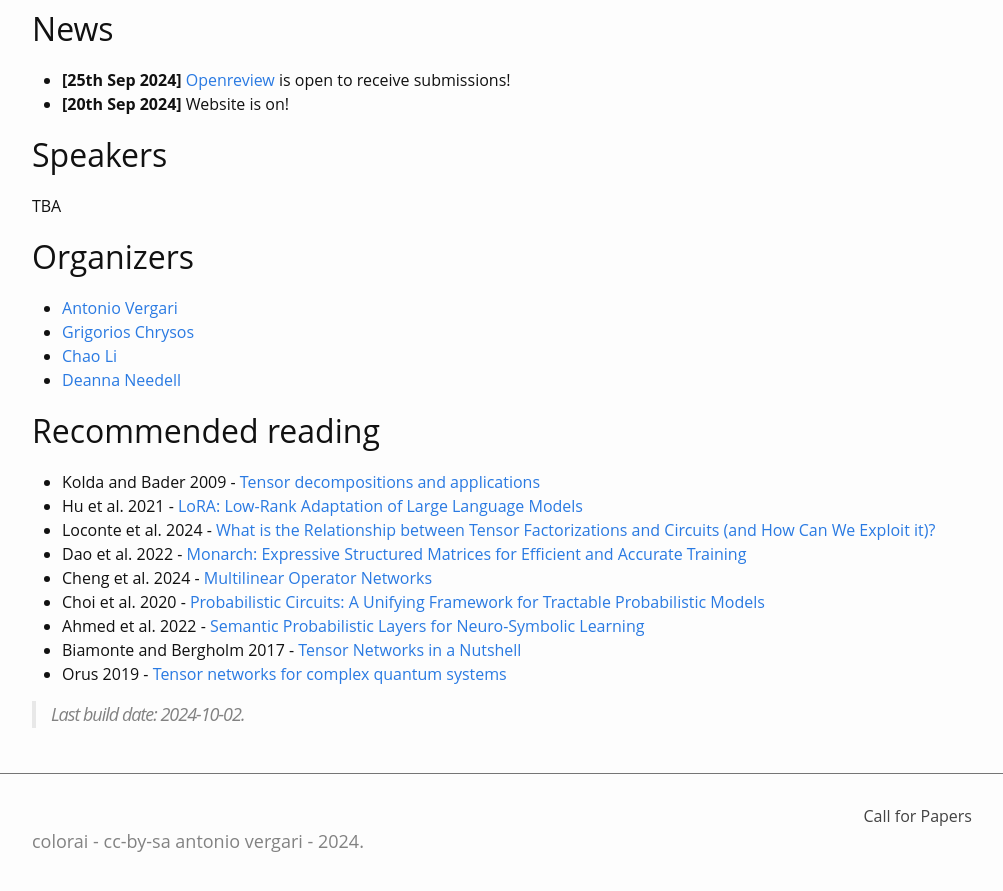
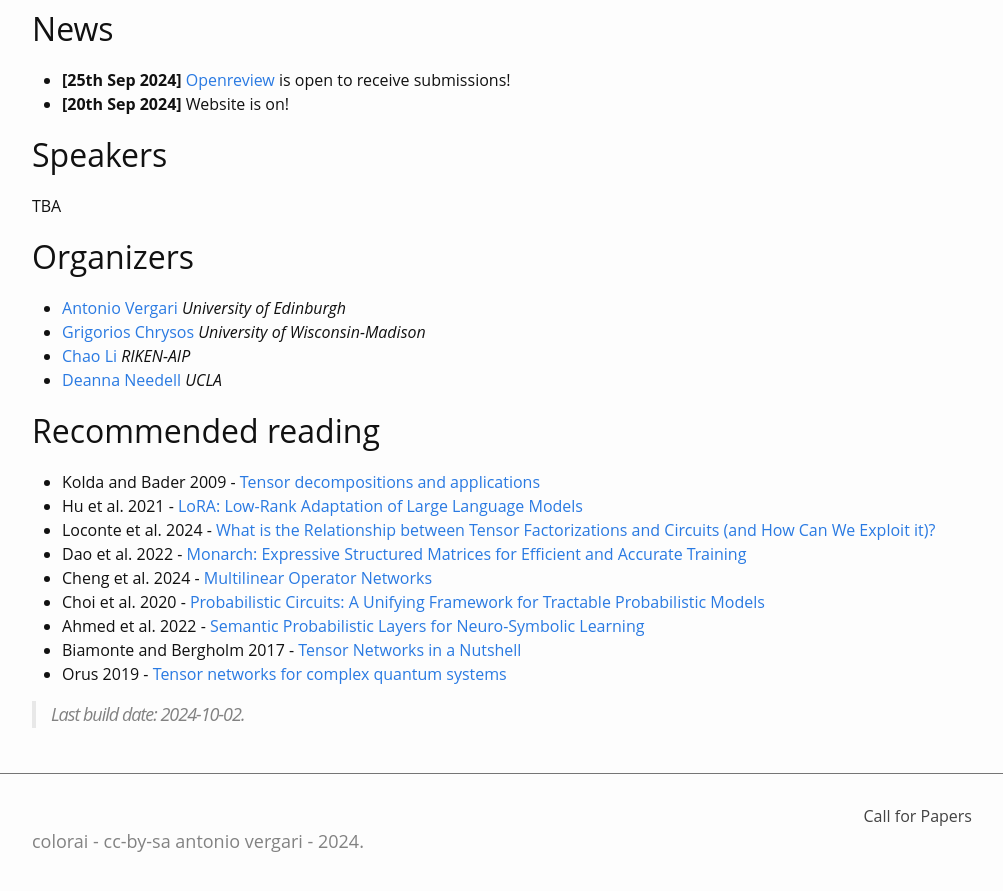
Before and after one commit to april-tools/colorai, a Jekyll site: the page built from index.md, in a window 1280 px wide and 900 px high, scrolled down 835 px. Shown: the top 891 px of the window, without its empty margins (138-1141 px from the left). Built offline with Jekyll 4.4.1, drawn with Linux system fonts in a browser that asks for light colours; some web fonts are replaced.

Commit message:
Affiliations

```diff
--- a/index.md
+++ b/index.md
@@ -24,10 +24,10 @@ TBA
 
 # Organizers
 
-- [Antonio Vergari](https://april-tools.github.io/)
-- [Grigorios Chrysos](https://grigoris.ece.wisc.edu/)
-- [Chao Li](https://scholar.google.com/citations?user=i4JrumAAAAAJ)
-- [Deanna Needell](https://www.math.ucla.edu/~deanna/)
+- [Antonio Vergari](https://april-tools.github.io/) *University of Edinburgh*
+- [Grigorios Chrysos](https://grigoris.ece.wisc.edu/) *University of Wisconsin-Madison*
+- [Chao Li](https://scholar.google.com/citations?user=i4JrumAAAAAJ) *RIKEN-AIP*
+- [Deanna Needell](https://www.math.ucla.edu/~deanna/) *UCLA*
 
 
 # Recommended reading
```
